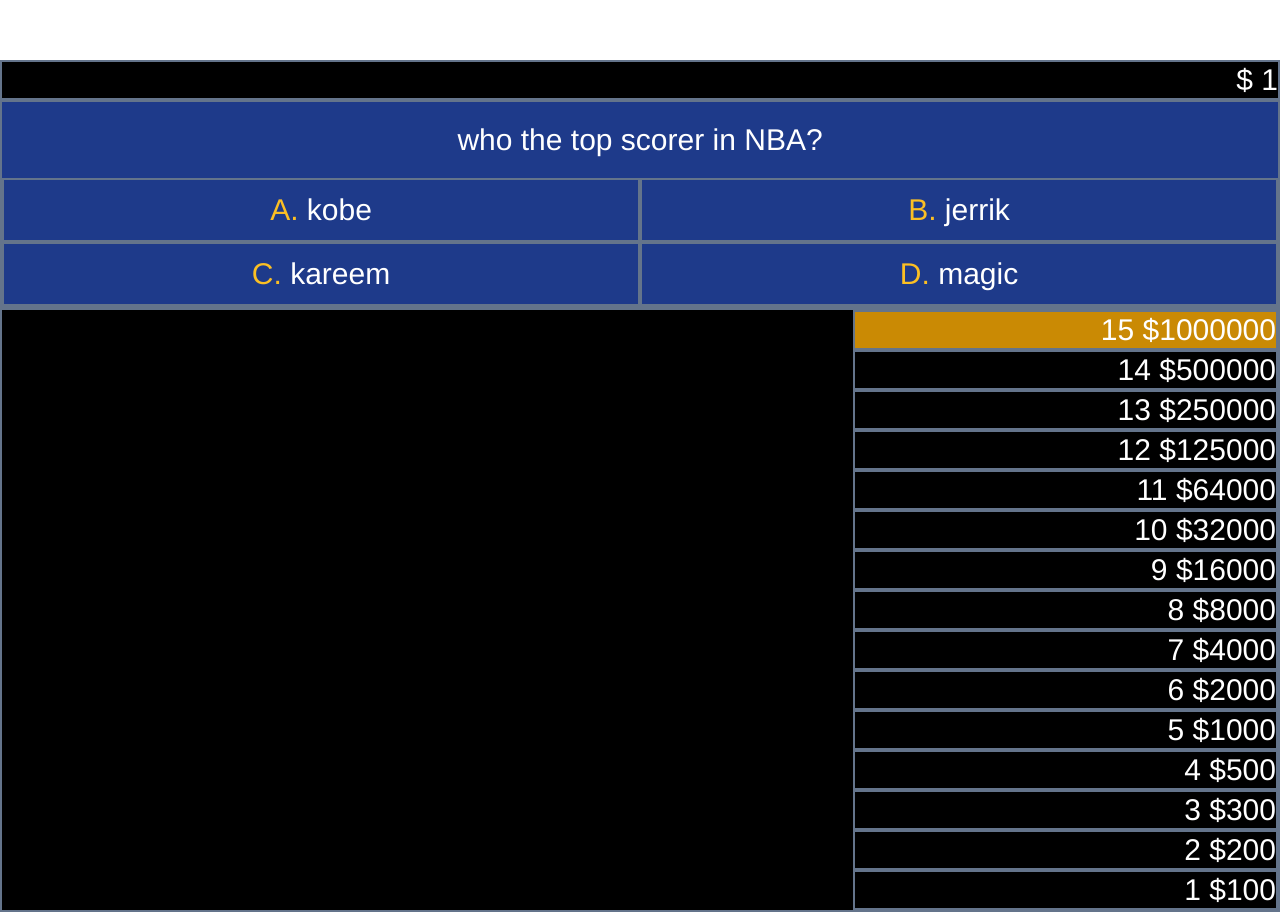
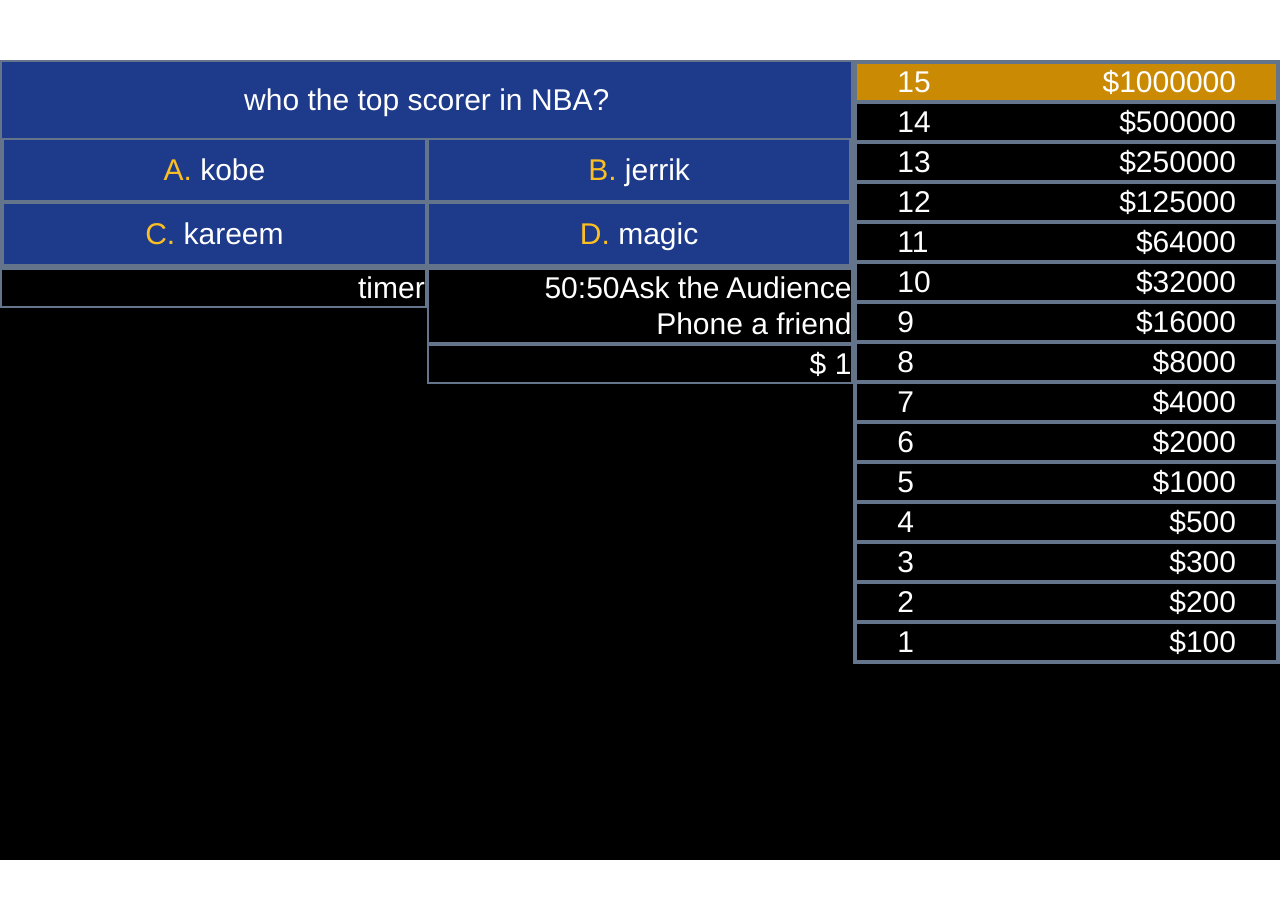
Before and after one commit to squirtlesquawww/who-wants-to-be-a-millionaire, a Vue app: page / in a window 1280 px wide. After the commit the page ends 860 px from the top, so only its background shows below. Built offline with nearby package versions, Linux system fonts and the light colour scheme.

Commit message:
Added TimerBox and LifeLineButtons, fixed MoneyList and MoneyBox

```diff
--- /dev/null
+++ b/src/components/LifeLineButtons.vue
@@ -0,0 +1,14 @@
+<template>
+    <div class="text-3xl border-2 border-solid border-slate-500 bg-black text-white text-right">
+        <button class="button">50:50</button>
+        <button>Ask the Audience</button>
+        <button>Phone a friend</button>
+    </div>
+</template>
+
+<script>
+export default {
+    name: 'LifeLineButtons',
+
+}
+</script>
--- a/src/components/MoneyList.vue
+++ b/src/components/MoneyList.vue
@@ -1,54 +1,53 @@
 <template>
-    <div class="text-3xl border-2 border-solid border-slate-500 bg-black text-white text-right">
-        <!-- <li v-for="item in items" :key="item.message"> -->
-        <!-- {{ item.message }} -->
-        <!-- </li> -->
-        <div class="grid grid-cols-3" v-for="(amount, index) in reversedAmounts()" :key="amount">
-            <div></div>
-            <div></div>
-            <div class="text-3xl border-2 border-solid border-slate-500 bg-black text-white text-right"
-                :class="{ 'bg-yellow-600': activeAmount === index }">
-                {{ amounts.length-index }} ${{ amount }}
-            </div>
+  <div
+    class="
+      text-3xl
+      border-2 border-solid border-slate-500
+      bg-black
+      text-white text-right
+    "
+  >
+    <div
+      class="
+        text-3xl
+        border-2 border-solid border-slate-500
+        bg-black
+        text-white text-right
+        flex
+        justify-between
+        px-10
+      "
+      :class="{ 'bg-yellow-600': activeAmount === index }"
+      v-for="(amount, index) in reversedAmounts()"
+      :key="amount"
+    >
+      {{ amounts.length - index }}
+      <div>${{ amount }}</div>
     </div>
   </div>
 </template>
 
 <script>
 export default {
-    name: 'MoneyList',
+  name: "MoneyList",
   props: {
     activeAmount: { type: Number, required: false, default: 0 },
   },
   data: () => {
     return {
       amounts: [
-                100,
-                200,
-                300,
-                500,
-                1000,
-                2000,
-                4000,
-                8000,
-                16000,
-                32000,
-                64000,
-                125000,
-                250000,
-                500000,
-                1000000
+        100, 200, 300, 500, 1000, 2000, 4000, 8000, 16000, 32000, 64000, 125000,
+        250000, 500000, 1000000,
       ],
       // items: [{ message: 'Foo' }, { message: 'Bar' }]
-        }
+    };
   },
   methods: {
     reversedAmounts() {
       let reversedArray = [...this.amounts].reverse();
       return reversedArray;
       // return this.amounts.reverse();
-
-        }
     },
-}
+  },
+};
 </script>
--- /dev/null
+++ b/src/components/TimerBox.vue
@@ -0,0 +1,12 @@
+<template>
+    <div class="text-3xl border-2 border-solid border-slate-500 bg-black text-white text-right">
+        timer
+    </div>
+</template>
+
+<script>
+export default {
+    name: 'TimerBox',
+
+}
+</script>
--- a/src/components/WWTBAMWrapper.vue
+++ b/src/components/WWTBAMWrapper.vue
@@ -1,9 +1,22 @@
 <template>
   <div class="bg-black min-h-screen">
-    <MoneyBox money="1" />
+    <div class="grid grid-cols-3">
+      <div class="col-span-2">
+
     <QuestionBlock question="who the top scorer in NBA?" answerA="kobe" answerB="jerrik" answerC="kareem"
       answerD="magic" />
+     <div class="grid grid-cols-2">
+      <div>
+        <TimerBox />
+      </div>
+      <div>
+        <LifeLineButtons/>
+        <MoneyBox money="1" />
+      </div>
+     </div>
+      </div>
     <MoneyList />
+  </div>
   </div>
 </template>
 
@@ -11,10 +24,12 @@
 import QuestionBlock from './QuestionBlock.vue';
 import MoneyBox from './MoneyBox.vue';
 import MoneyList from './MoneyList.vue';
+import TimerBox from './TimerBox.vue';
+import LifeLineButtons from './LifeLineButtons.vue';
 
 export default {
   name: "WWTBAMWrapper",
-  components: { QuestionBlock, MoneyBox, MoneyList },
+  components: { QuestionBlock, MoneyBox, MoneyList, TimerBox, LifeLineButtons },
   data: () => {
     return {
       questions: [
```
Also changed, not shown: 1 other file (tests, documents, lock files or other folders). Lines whose indentation alone changed are shown as unchanged.
